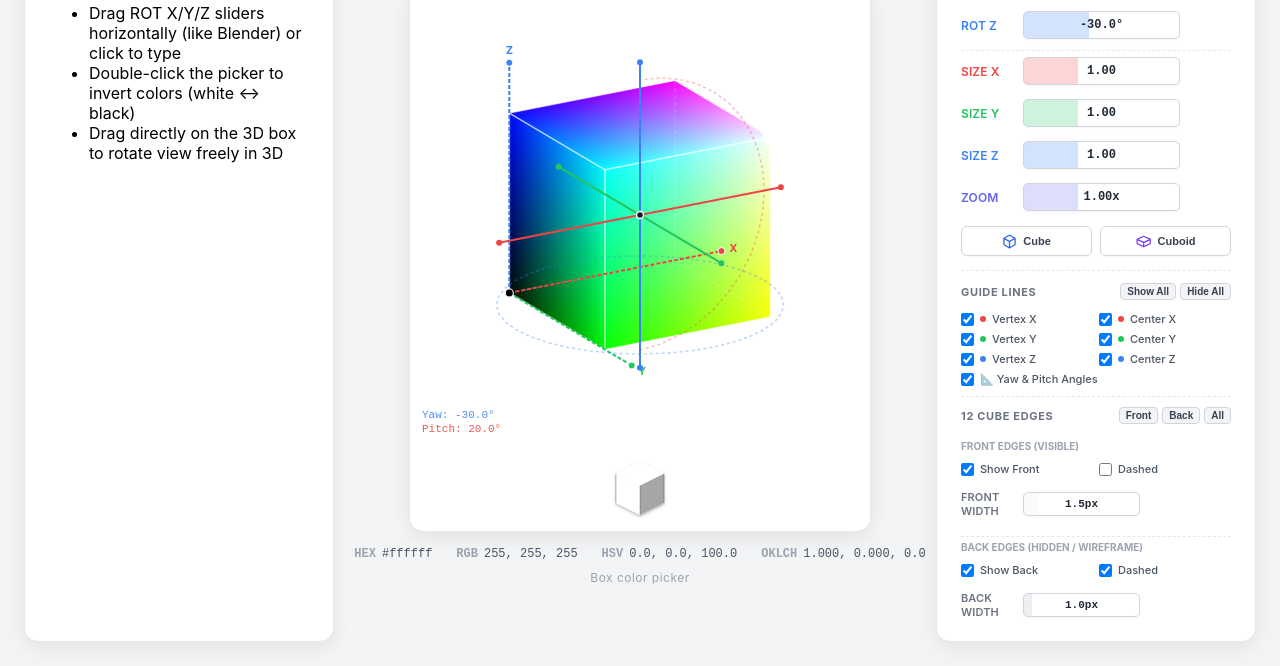
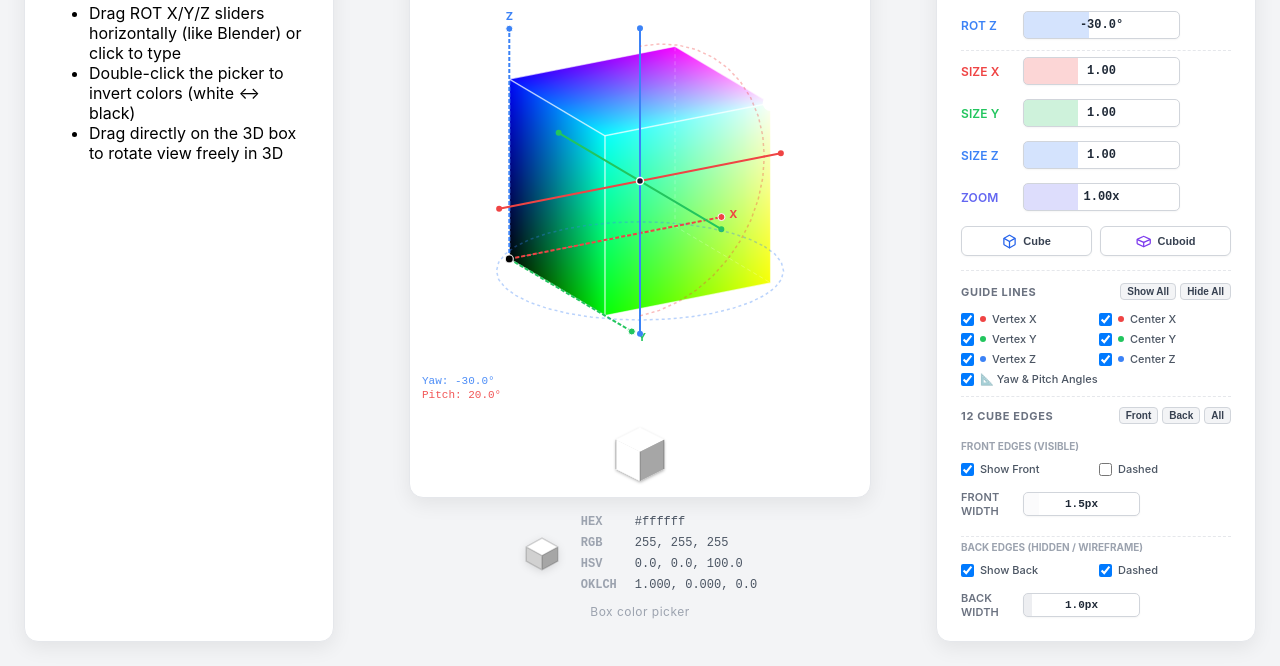
Before and after one commit to connoryang331/color-is-box, a website: page demo/index.html in a window 1280 px wide. Shown: the part 134-800 px from the top of the page. Drawn offline with Linux system fonts and the light colour scheme.

Commit message:
feat(ui): display color readouts in vertical aligned list alongside an illuminated 3D preview cube

```diff
--- a/demo/index.html
+++ b/demo/index.html
@@ -298,15 +298,33 @@
     <h1>Color Is Box</h1>
     <div class="panel-holder"><div id="holder"></div></div>
 
-    <!-- Clean Borderless Gray Text Values directly below the 3D Box -->
-    <div style="display: flex; justify-content: center; gap: 24px; margin-top: 14px; font: 12px/1.4 ui-monospace, 'SF Mono', 'Cascadia Code', monospace; color: #6b7280;">
-      <div><span style="font-weight: 600; color: #9ca3af; margin-right: 6px;">HEX</span><span id="v-hex" style="color: #4b5563;">#ffffff</span></div>
-      <div><span style="font-weight: 600; color: #9ca3af; margin-right: 6px;">RGB</span><span id="v-rgb" style="color: #4b5563;">255, 255, 255</span></div>
-      <div><span style="font-weight: 600; color: #9ca3af; margin-right: 6px;">HSV</span><span id="v-hsv" style="color: #4b5563;">0.0, 0.0, 100.0</span></div>
-      <div><span style="font-weight: 600; color: #9ca3af; margin-right: 6px;">OKLCH</span><span id="v-oklch" style="color: #4b5563;">1.000, 0.000, 0.0</span></div>
+    <!-- Vertical Aligned Gray Values & 3D Current Color Preview Cube -->
+    <div style="display: flex; align-items: center; justify-content: center; gap: 20px; margin-top: 16px;">
+      <!-- 3D Current Color Preview Cube -->
+      <div style="display: flex; flex-direction: column; align-items: center; gap: 4px;">
+        <svg viewBox="0 0 24 24" width="38" height="38" style="filter: drop-shadow(0 2px 4px rgba(0,0,0,0.12));">
+          <!-- 3D Cube with 3 illuminated isometric facets filled with current color -->
+          <!-- Top face (light) -->
+          <polygon points="12,2 22,7.5 12,13 2,7.5" id="cube-face-top" fill="#ffffff" style="transition: fill 0.05s;" />
+          <!-- Left face (medium) -->
+          <polygon points="2,7.5 12,13 12,22 2,16.5" id="cube-face-left" fill="#e5e5e5" style="transition: fill 0.05s;" />
+          <!-- Right face (dark) -->
+          <polygon points="12,13 22,7.5 22,16.5 12,22" id="cube-face-right" fill="#cccccc" style="transition: fill 0.05s;" />
+          <!-- Cube wireframe outline -->
+          <path d="M12 2 L22 7.5 L22 16.5 L12 22 L2 16.5 L2 7.5 Z M12 13 L12 22 M12 13 L2 7.5 M12 13 L22 7.5" fill="none" stroke="rgba(0,0,0,0.15)" stroke-width="1" stroke-linejoin="round" />
+        </svg>
+      </div>
+
+      <!-- Vertical aligned gray values -->
+      <div style="display: flex; flex-direction: column; gap: 4px; font: 12px/1.4 ui-monospace, 'SF Mono', 'Cascadia Code', monospace;">
+        <div style="display: flex; align-items: center;"><span style="width: 54px; font-weight: 600; color: #9ca3af;">HEX</span><span id="v-hex" style="color: #4b5563;">#ffffff</span></div>
+        <div style="display: flex; align-items: center;"><span style="width: 54px; font-weight: 600; color: #9ca3af;">RGB</span><span id="v-rgb" style="color: #4b5563;">255, 255, 255</span></div>
+        <div style="display: flex; align-items: center;"><span style="width: 54px; font-weight: 600; color: #9ca3af;">HSV</span><span id="v-hsv" style="color: #4b5563;">0.0, 0.0, 100.0</span></div>
+        <div style="display: flex; align-items: center;"><span style="width: 54px; font-weight: 600; color: #9ca3af;">OKLCH</span><span id="v-oklch" style="color: #4b5563;">1.000, 0.000, 0.0</span></div>
+      </div>
     </div>
 
-    <p class="subtitle" style="margin-top: 8px;">Box color picker</p>
+    <p class="subtitle" style="margin-top: 10px;">Box color picker</p>
   </div>
   <div class="panel-info" id="how-card">
     <h3>How to use</h3>
@@ -326,6 +344,19 @@
       document.getElementById('v-rgb').textContent = c.rgb.r + ', ' + c.rgb.g + ', ' + c.rgb.b;
       document.getElementById('v-hsv').textContent = c.hsb.h.toFixed(1) + ', ' + c.hsb.s.toFixed(1) + ', ' + c.hsb.b.toFixed(1);
       document.getElementById('v-oklch').textContent = c.oklch.l.toFixed(3) + ', ' + c.oklch.c.toFixed(3) + ', ' + c.oklch.h.toFixed(1);
+
+      // Update 3D Preview Cube facets with subtle 3D lighting
+      const { r, g, b } = c.rgb;
+      const topCol = `rgb(${r}, ${g}, ${b})`;
+      const leftCol = `rgb(${Math.round(r * 0.82)}, ${Math.round(g * 0.82)}, ${Math.round(b * 0.82)})`;
+      const rightCol = `rgb(${Math.round(r * 0.65)}, ${Math.round(g * 0.65)}, ${Math.round(b * 0.65)})`;
+
+      const elTop = document.getElementById('cube-face-top');
+      const elLeft = document.getElementById('cube-face-left');
+      const elRight = document.getElementById('cube-face-right');
+      if (elTop) elTop.setAttribute('fill', topCol);
+      if (elLeft) elLeft.setAttribute('fill', leftCol);
+      if (elRight) elRight.setAttribute('fill', rightCol);
     };
     picker.on('change', show);
     show(picker.getColor());
```
